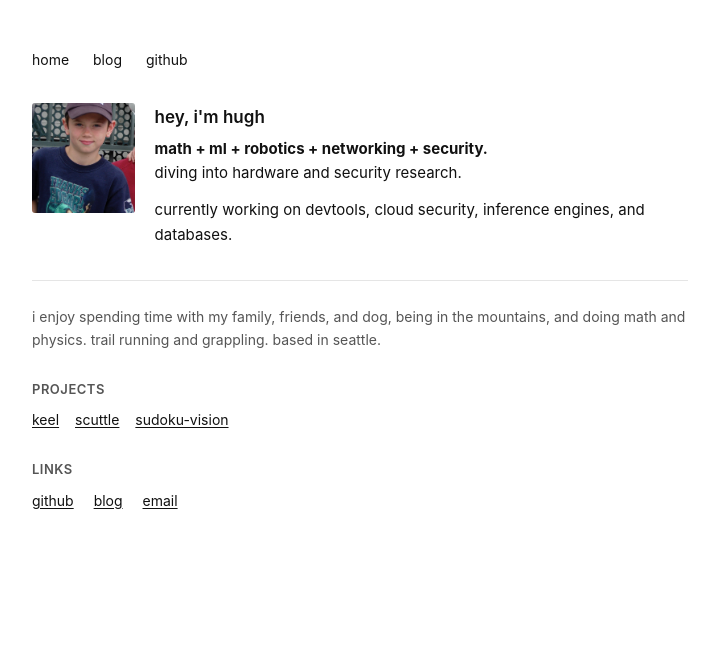
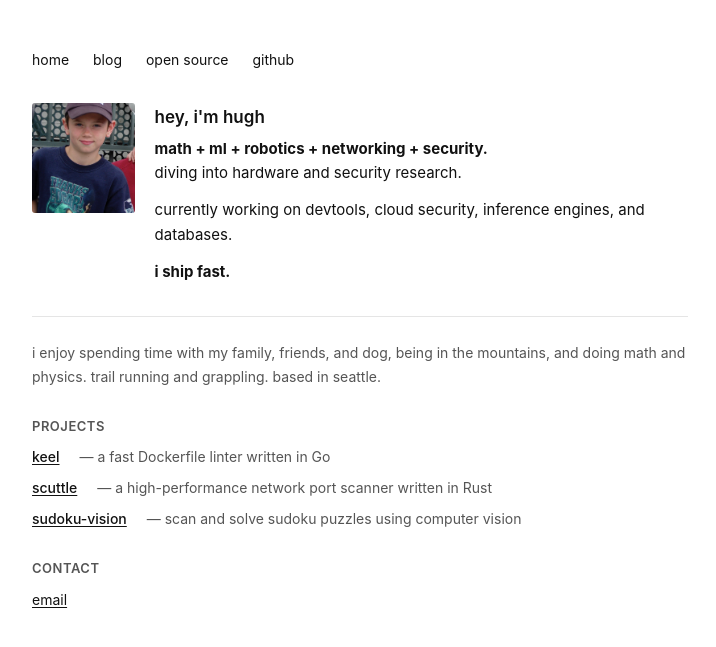
Before and after one commit to HueCodes/HueCodes.github.io, a Jekyll site: the page built from index.md, in a window 1280 px wide. Shown: the top 647 px of the page, without its empty margins (280-996 px from the left). Built offline with Jekyll 4.4.1, drawn with Linux system fonts in a browser that asks for light colours.

Commit message:
add project descriptions, open source page, favicon, and improvements
- add "i ship fast" to intro
- add descriptions for keel, scuttle, sudoku-vision
- create /oss page for open source contributions
- add svg favicon
- improve meta description for SEO
- update nav across all pages
- improve alt text for accessibility
- simplify bottom links to contact section

```diff
--- a/404.html
+++ b/404.html
@@ -7,6 +7,7 @@ permalink: /404.html
 <nav>
   <a href="/">home</a>
   <a href="/blog">blog</a>
+  <a href="/oss">open source</a>
   <a href="https://github.com/HueCodes">github</a>
 </nav>
 
--- a/_config.yml
+++ b/_config.yml
@@ -1,5 +1,5 @@
 title: HueCodes
-description: Math/CS @ UW
+description: Hugh's personal site. Math, ML, robotics, networking, and security. Building devtools, cloud security, and inference engines.
 url: "https://huecodes.github.io"
 baseurl: ""
 
--- a/_layouts/default.html
+++ b/_layouts/default.html
@@ -5,6 +5,7 @@
   <meta name="viewport" content="width=device-width, initial-scale=1.0">
   <title>{% if page.title %}{{ page.title }} - {% endif %}{{ site.title }}</title>
   <meta name="description" content="{{ page.description | default: site.description }}">
+  <link rel="icon" type="image/svg+xml" href="{{ '/assets/favicon.svg' | relative_url }}">
   <link rel="stylesheet" href="{{ '/assets/css/style.css' | relative_url }}">
   <link rel="alternate" type="application/rss+xml" title="{{ site.title }}" href="{{ '/feed.xml' | relative_url }}">
 </head>
--- a/assets/css/style.css
+++ b/assets/css/style.css
@@ -110,6 +110,25 @@ nav a:hover {
   margin-right: 0.75rem;
 }
 
+/* Projects */
+.project {
+  margin-bottom: 0.5rem;
+  font-size: 14px;
+}
+
+.project a {
+  font-weight: 500;
+}
+
+.project span {
+  color: var(--text-secondary);
+  margin-left: 0.25rem;
+}
+
+.project span::before {
+  content: "— ";
+}
+
 /* Links section */
 .links {
   font-size: 14px;
--- a/index.md
+++ b/index.md
@@ -6,16 +6,18 @@ title: home
 <nav>
   <a href="/">home</a>
   <a href="/blog">blog</a>
+  <a href="/oss">open source</a>
   <a href="https://github.com/HueCodes">github</a>
 </nav>
 
 <div class="intro">
   <div class="intro-header">
-    <img src="/assets/DSCN1683.jpeg" alt="photo" class="photo">
+    <img src="/assets/DSCN1683.jpeg" alt="Hugh's profile photo" class="photo">
     <div>
       <h1>hey, i'm hugh</h1>
       <p><strong>math + ml + robotics + networking + security.</strong><br>diving into hardware and security research.</p>
       <p>currently working on devtools, cloud security, inference engines, and databases.</p>
+      <p><strong>i ship fast.</strong></p>
     </div>
   </div>
 </div>
@@ -28,18 +30,23 @@ title: home
 
 <div class="section">
   <h2>projects</h2>
-  <p>
+  <div class="project">
     <a href="https://github.com/HueCodes/keel">keel</a>
+    <span>a fast Dockerfile linter written in Go</span>
+  </div>
+  <div class="project">
     <a href="https://github.com/HueCodes/Scuttle">scuttle</a>
+    <span>a high-performance network port scanner written in Rust</span>
+  </div>
+  <div class="project">
     <a href="https://github.com/HueCodes/sudoku-vision">sudoku-vision</a>
-  </p>
+    <span>scan and solve sudoku puzzles using computer vision</span>
+  </div>
 </div>
 
 <div class="section">
-  <h2>links</h2>
+  <h2>contact</h2>
   <p class="links">
-    <a href="https://github.com/HueCodes">github</a>
-    <a href="/blog">blog</a>
     <a href="mailto:huecodes@proton.me">email</a>
   </p>
 </div>
```
Also changed, not shown: blog.md (+1 -0 lines), oss.md (added, +21 -0 lines), assets/favicon.svg (added).
